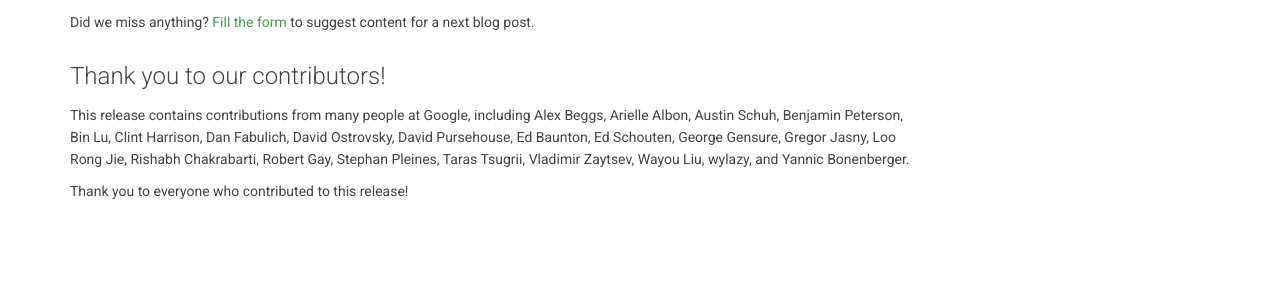
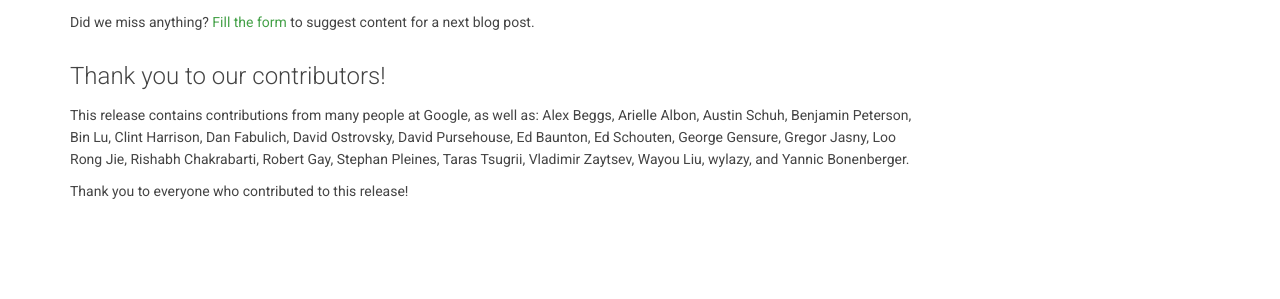
Before and after one commit to bazelbuild/bazel-blog, a Jekyll site: the page built from _posts/2018-09-14-bazel-0.17.md, in a window 1280 px wide and 900 px high, scrolled down 2530 px. Shown: the part 274-573 px from the top of the window. Built offline with Jekyll 4.4.1, drawn with Linux system fonts in a browser that asks for light colours; nearby versions of some CDN libraries; library files that are not in the unit come from our copies; Markdown is read by kramdown in place of the engine named in the settings.

Commit message:
Fixed phrasing for contributor attributions
The current phrasing sounds like our contributors work at Google.

```diff
--- a/_posts/2018-09-14-bazel-0.17.md
+++ b/_posts/2018-09-14-bazel-0.17.md
@@ -108,6 +108,6 @@
 
 ## Thank you to our contributors!
 
-This release contains contributions from many people at Google, including Alex Beggs, Arielle Albon, Austin Schuh, Benjamin Peterson, Bin Lu, Clint Harrison, Dan Fabulich, David Ostrovsky, David Pursehouse, Ed Baunton, Ed Schouten, George Gensure, Gregor Jasny, Loo Rong Jie, Rishabh Chakrabarti, Robert Gay, Stephan Pleines, Taras Tsugrii, Vladimir Zaytsev, Wayou Liu, wylazy, and Yannic Bonenberger.
+This release contains contributions from many people at Google, as well as: Alex Beggs, Arielle Albon, Austin Schuh, Benjamin Peterson, Bin Lu, Clint Harrison, Dan Fabulich, David Ostrovsky, David Pursehouse, Ed Baunton, Ed Schouten, George Gensure, Gregor Jasny, Loo Rong Jie, Rishabh Chakrabarti, Robert Gay, Stephan Pleines, Taras Tsugrii, Vladimir Zaytsev, Wayou Liu, wylazy, and Yannic Bonenberger.
 
 Thank you to everyone who contributed to this release!
```
